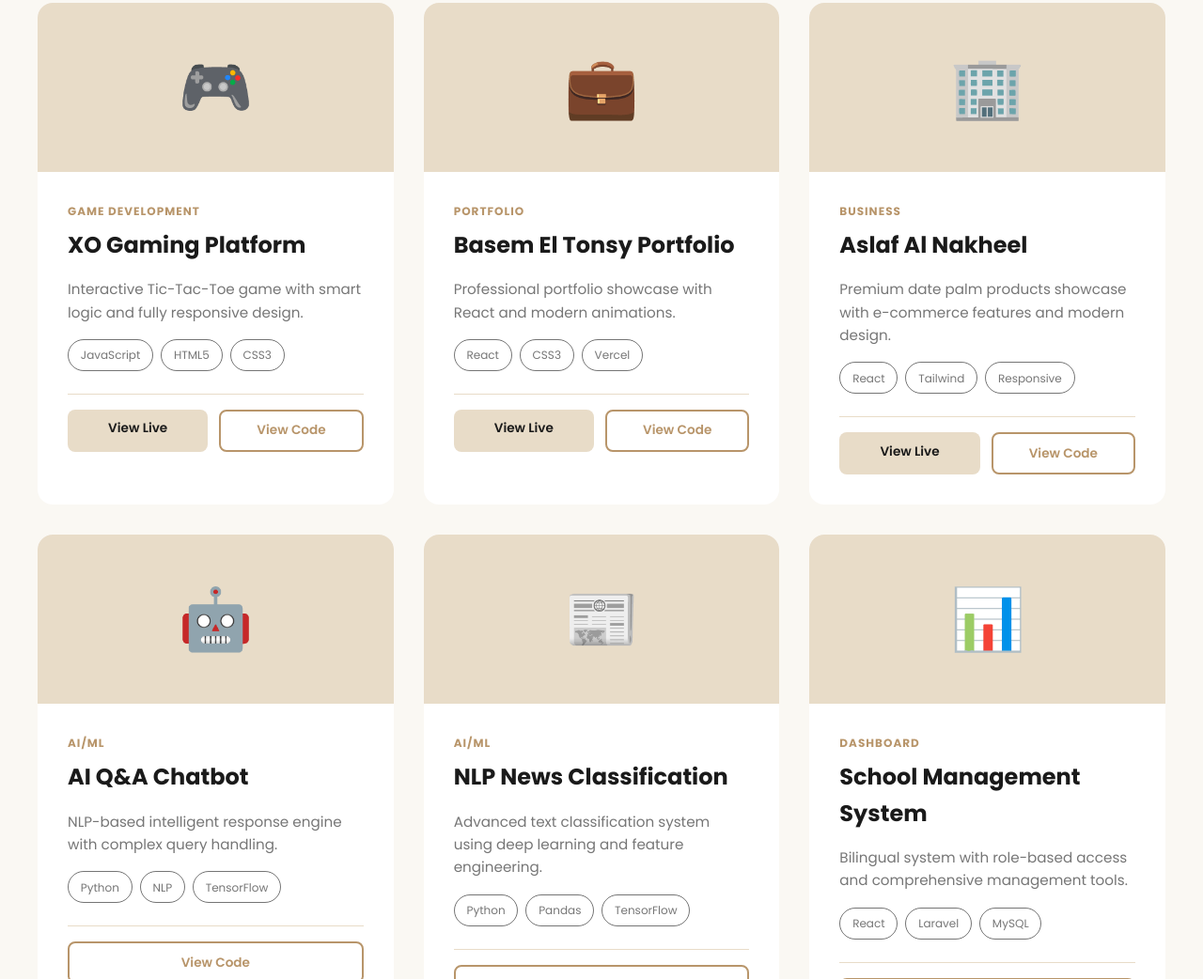
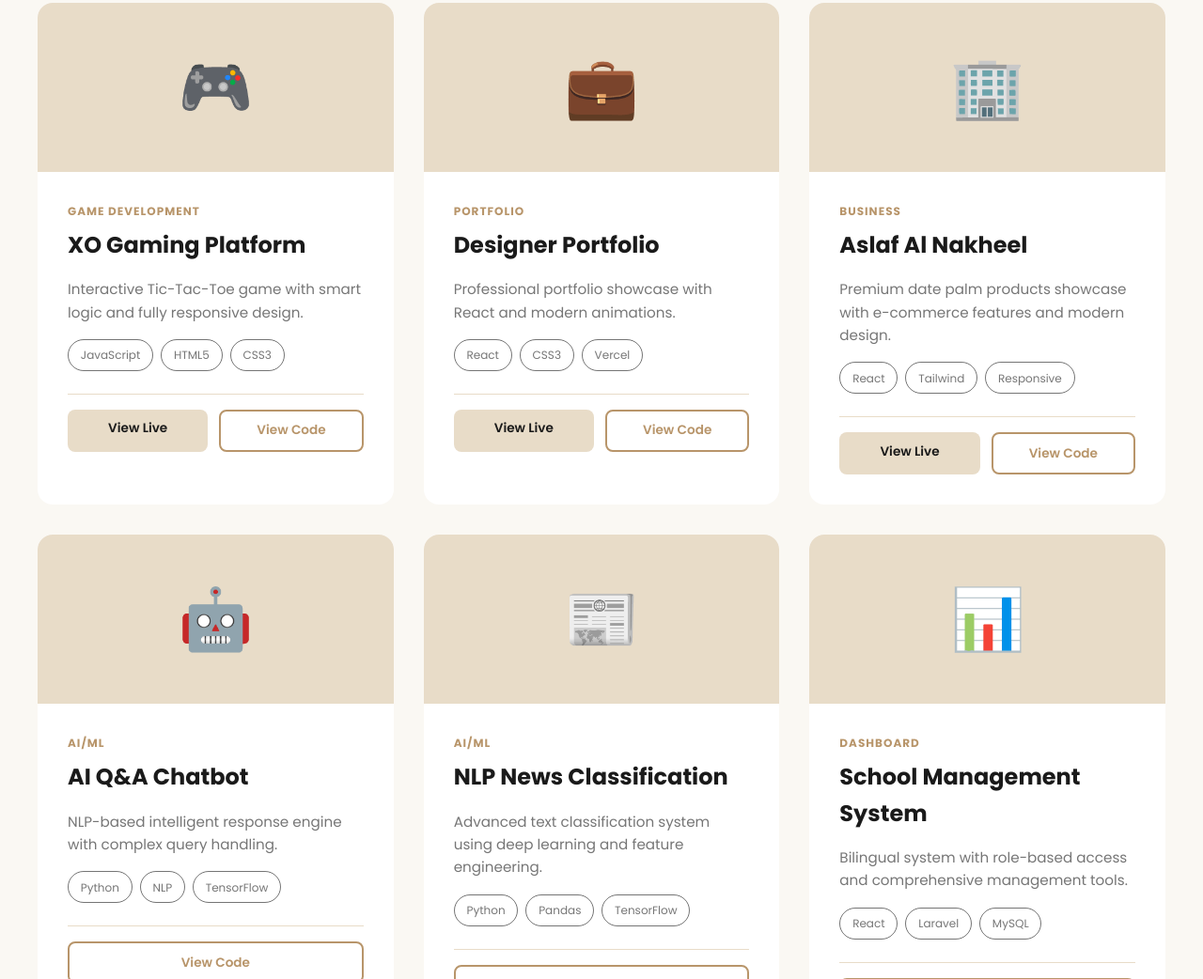
Before and after one commit to yahiashahin65/yahia-shahin, a website: page index.html in a window 1280 px wide. Shown: the part 1879-2921 px from the top of the page at 94% size. Drawn offline with Linux system fonts and the light colour scheme.

Commit message:
Update project title in index.html

```diff
--- a/index.html
+++ b/index.html
@@ -229,7 +229,7 @@
                 <div class="project-image">💼</div>
                 <div class="project-content">
                     <p class="project-category">Portfolio</p>
-                    <h3 class="project-title">Basem El Tonsy Portfolio</h3>
+                    <h3 class="project-title">Designer Portfolio</h3>
                     <p class="project-description">Professional portfolio showcase with React and modern animations.</p>
                     <div class="tech-tags">
                         <span class="tech-tag">React</span>
```
